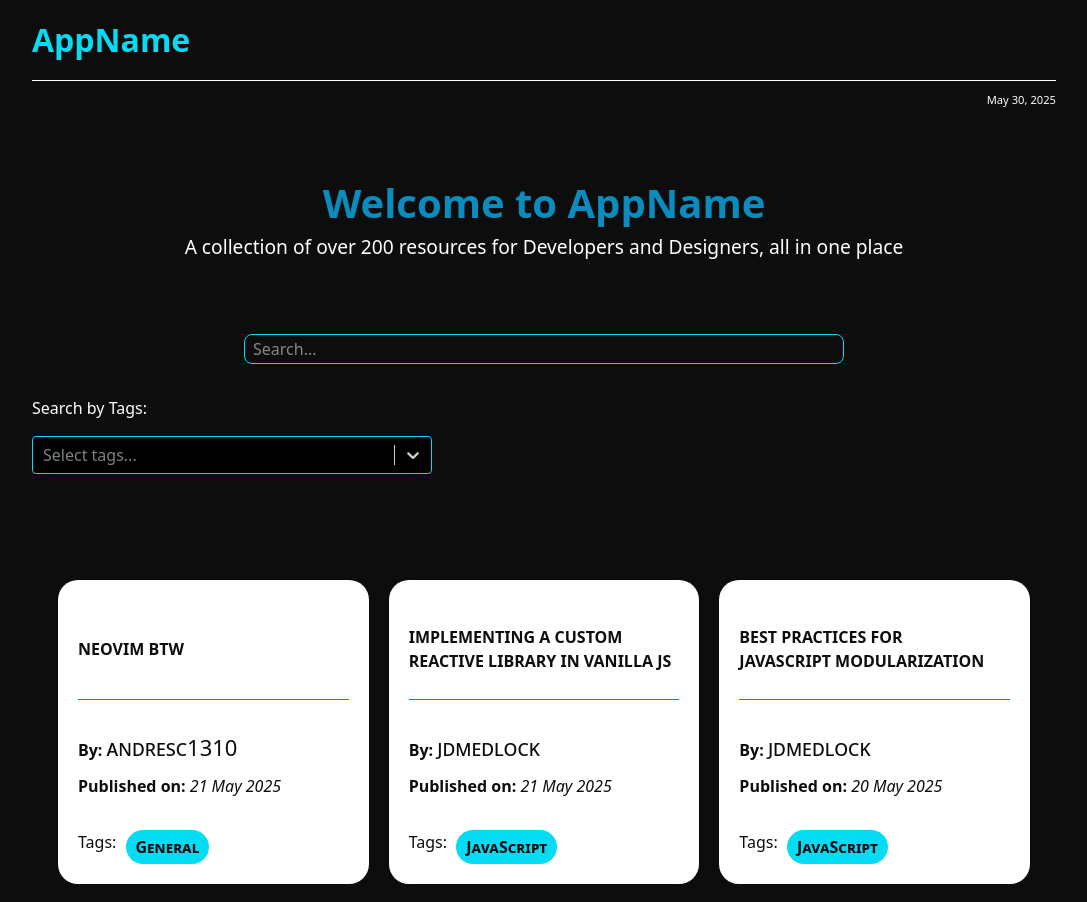
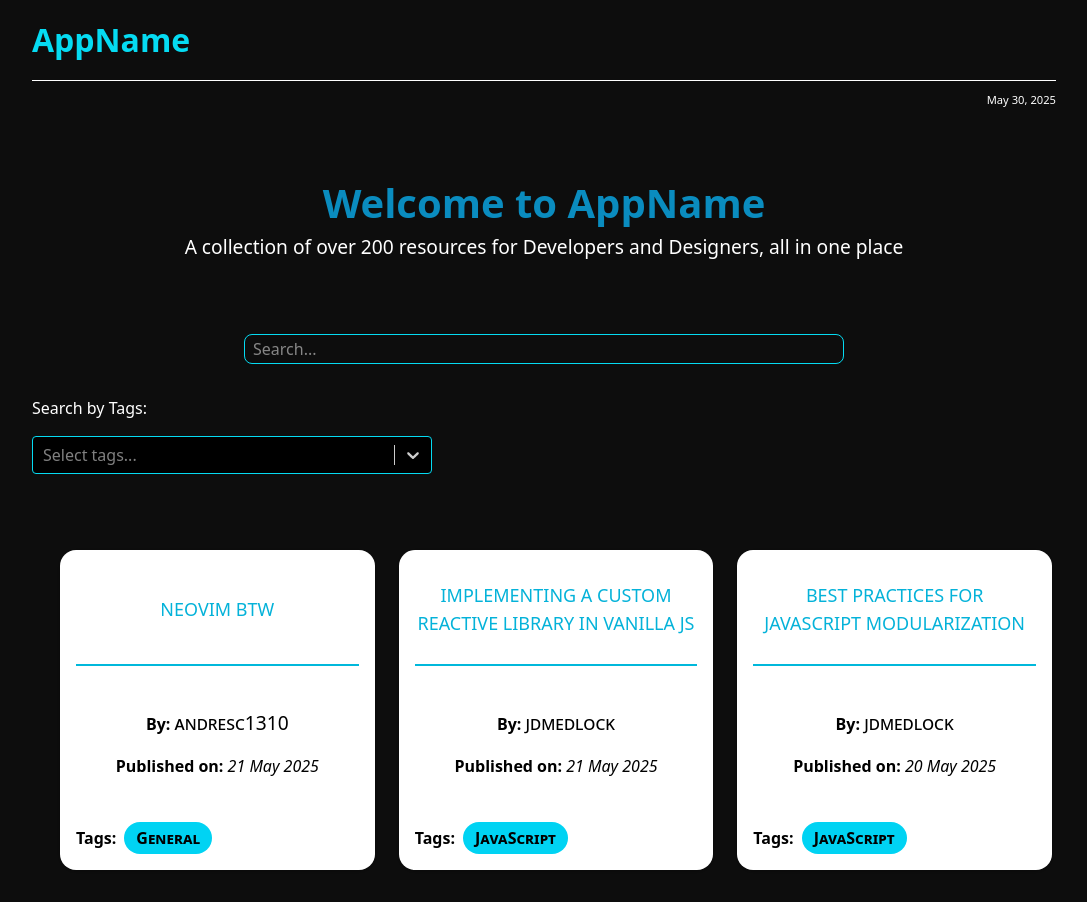
Before and after one commit to volumia/V55-tier2-team-22-fork, a React (Vite) app in the folder frontend/: page / in a window 1280 px wide. Shown: the top 902 px of the page, without its empty margins (96-1183 px from the left). Built offline with nearby package versions, Linux system fonts and the light colour scheme.

Commit message:
change resource cards to grid style and use Tailwind

```diff
--- a/frontend/src/components/Resources/Resource.module.css
+++ b/frontend/src/components/Resources/Resource.module.css
@@ -1,81 +1,3 @@
-.resource_section {
-    display: flex;
-    justify-content: space-between;
-    align-items: start;
-    flex-wrap: wrap;
-    margin: 3rem 1rem
-}
-
-/* Single card */
-
-.resource_card {
-   flex: 30%;
-   width: 30%;
-   min-width: 15em;
-   flex-grow: 1;
-   min-height: 19em;
-   margin: 10px;
-   padding: 20px;
-   display: flex;
-   flex-direction: column;
-   justify-content: space-between;
-   background-color: white;
-   border-radius: 20px;
-   color: #0D0D0D;
-}
-
-/* Card header */
-.card_header {
-    border-bottom: 1.5px solid #0A8CBF;
-    min-height: 100px;
-    display: flex;
-    align-items: center;
-}
-
-.card_header  h3 a {
-    color: #0D0D0D;
-    text-transform: uppercase;
-    font-weight: bold;
-}
-
-.resource_card  h3 a:hover {
-    color: #0A8CBF;
-    text-decoration: none;
-}
-
-/* Card body */
-
-.card_body p {
-    margin: 10px 0;
-}
-
-.author{
-    font-variant: small-caps;
-    font-size: 22px;
-}
-
-.date {
-    font-style: italic;
-}
-
-/* Card Footer */
-.tag_list {
-    display: flex;
-    flex-direction: row;
-    flex-wrap: wrap;
-    gap: 1ch;
-}
-
-.tag {
-    display: inline-block;
-    background-color: #05dbf2;
-    border-radius: 20px;
-    padding: 5px 10px;
-    font-weight: bold;
-    font-size: 16px;
-    font-variant: small-caps;
-}
-
 /* Spinner while waiting to load */
 .load_more {
     display: flex;
--- a/frontend/src/components/Resources/ResourceCard.jsx
+++ b/frontend/src/components/Resources/ResourceCard.jsx
@@ -1,27 +1,30 @@
 import React from 'react';
-import styles from './Resource.module.css';
 
 function ResourceCard({ title, url, author, date, tags }) {
   const createdAt = new Date(date);
 
   return (
-    <div className={styles.resource_card}>
-      <div className={styles.card_header}>
-        <h3>
+    <div className="grid grid-rows-[auto_1fr_auto] bg-white rounded-2xl text-black p-4 m-3 min-h-[20em] w-full shadow">
+      {/* Card header */}
+      <div className="border-b-2 border-cyan-500 min-h-[100px] flex items-center text-center">
+        <h3 className="text-lg font-bold uppercase mb-3 w-full">
           <a href={url} target="_blank" rel="noopener noreferrer">
             {title}
           </a>
         </h3>
       </div>
 
-      <div className={styles.card_body}>
-        <p>
+      {/* Card body */}
+      <div className="flex flex-col items-center justify-center">
+        <p className="my-2">
           <strong>By:</strong>{' '}
-          <span className={styles.author}>{author}</span>
+          <span className="text-[1.2rem]" style={{ fontVariant: 'small-caps' }}>
+            {author}
+          </span>
         </p>
-        <p>
+        <p className="my-2">
           <strong>Published on:</strong>{' '}
-          <span className={styles.date}>
+          <span className="italic">
             {createdAt.toLocaleDateString('en-GB', {
               year: 'numeric',
               month: 'short',
@@ -31,11 +34,16 @@ function ResourceCard({ title, url, author, date, tags }) {
         </p>
       </div>
 
+      {/* Tags */}
       {tags && tags.length > 0 && (
-        <div className={styles.tag_list}>
-          <span>Tags:</span>
+        <div className="flex flex-wrap items-center gap-2">
+          <span className="font-semibold">Tags:</span>
           {tags.map((tag, index) => (
-            <span className={styles.tag} key={index}>
+            <span
+              key={index}
+              className="inline-block bg-cyan-400 rounded-full px-3 py-1 text-m font-bold"
+              style={{ fontVariant: 'small-caps' }}
+            >
               {tag}
             </span>
           ))}
--- a/frontend/src/components/Resources/ResourceList.jsx
+++ b/frontend/src/components/Resources/ResourceList.jsx
@@ -69,7 +69,7 @@ function ResourceList({ displayRange , selectedTags}) {
 
   return (
     <>
-      <div className={styles.resource_section}>
+      <div className="grid grid-cols-1 sm:grid-cols-2 lg:grid-cols-3 gap-6 p-4">
         {filteredResources.slice(displayRange.start, displayRange.end).map(resource => {
           // Convert tag IDs to tag names
           const convertedTag = (resource.appliedTags || []).map(
```
